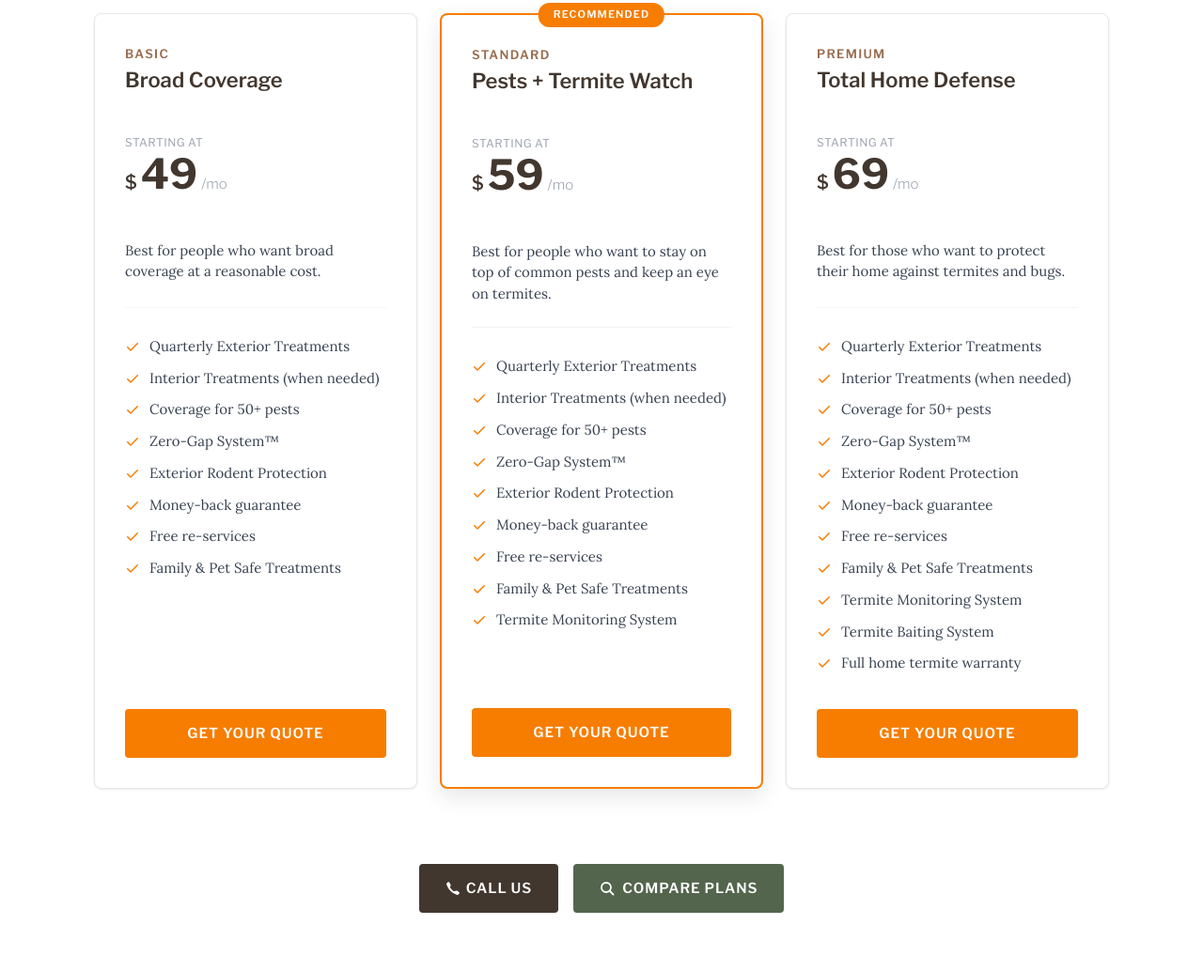
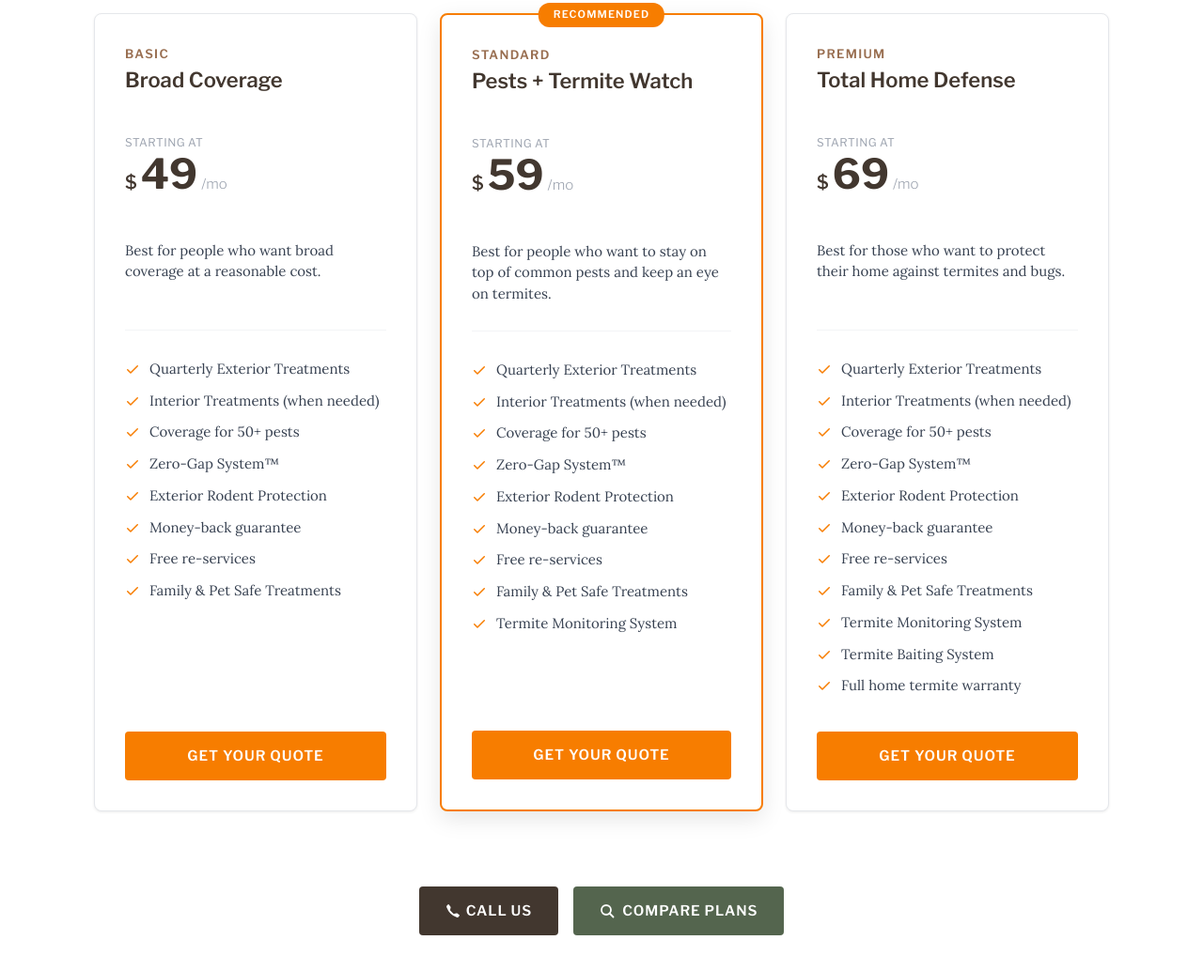
Before and after one commit to bmcrhino/forterra-quote, a website: page public/index.html in a window 1280 px wide. Shown: the part 897-1931 px from the top of the page at 94% size. Drawn offline with nearby package versions, Linux system fonts and the light colour scheme.

Commit message:
Increase plan-desc min-height to 96px for alignment

```diff
--- a/public/index.html
+++ b/public/index.html
@@ -412,7 +412,7 @@
       flex-direction: column;
     }
     .plan-card .plan-desc {
-      min-height: 72px;
+      min-height: 96px;
     }
     .plan-card .btn-full {
       margin-top: auto;
```
